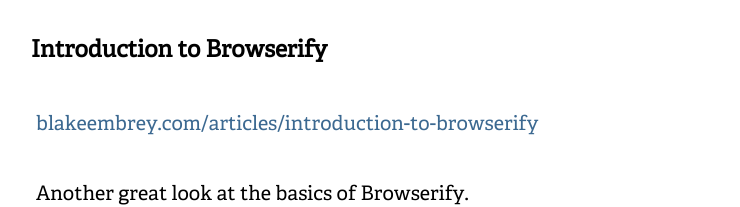
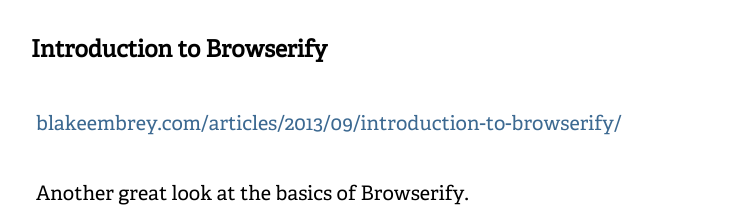
Before and after one commit to browserify/browserify-website, a website: page articles.html in a window 1280 px wide. Shown: the part 2589-2796 px from the top of the page, without its empty margins (254-994 px from the left). Drawn offline with Linux system fonts and the light colour scheme.

Commit message:
Fixed broken link
Updated http://blakeembrey.com/articles/introduction-to-browserify => http://blakeembrey.com/articles/2013/09/introduction-to-browserify/

```diff
--- a/articles.html
+++ b/articles.html
@@ -103,7 +103,7 @@
         <h3>
         <a name="introduction-to-browserify-1" class="anchor" href="#introduction-to-browserify-1"><span class="octicon octicon-link"></span></a>Introduction to Browserify</h3>
 
-          <p><a href="http://blakeembrey.com/articles/introduction-to-browserify">blakeembrey.com/articles/introduction-to-browserify</a>
+          <p><a href="http://blakeembrey.com/articles/2013/09/introduction-to-browserify/">blakeembrey.com/articles/2013/09/introduction-to-browserify/</a>
           </p>
           <p>Another great look at the basics of Browserify.</p>
 
```
